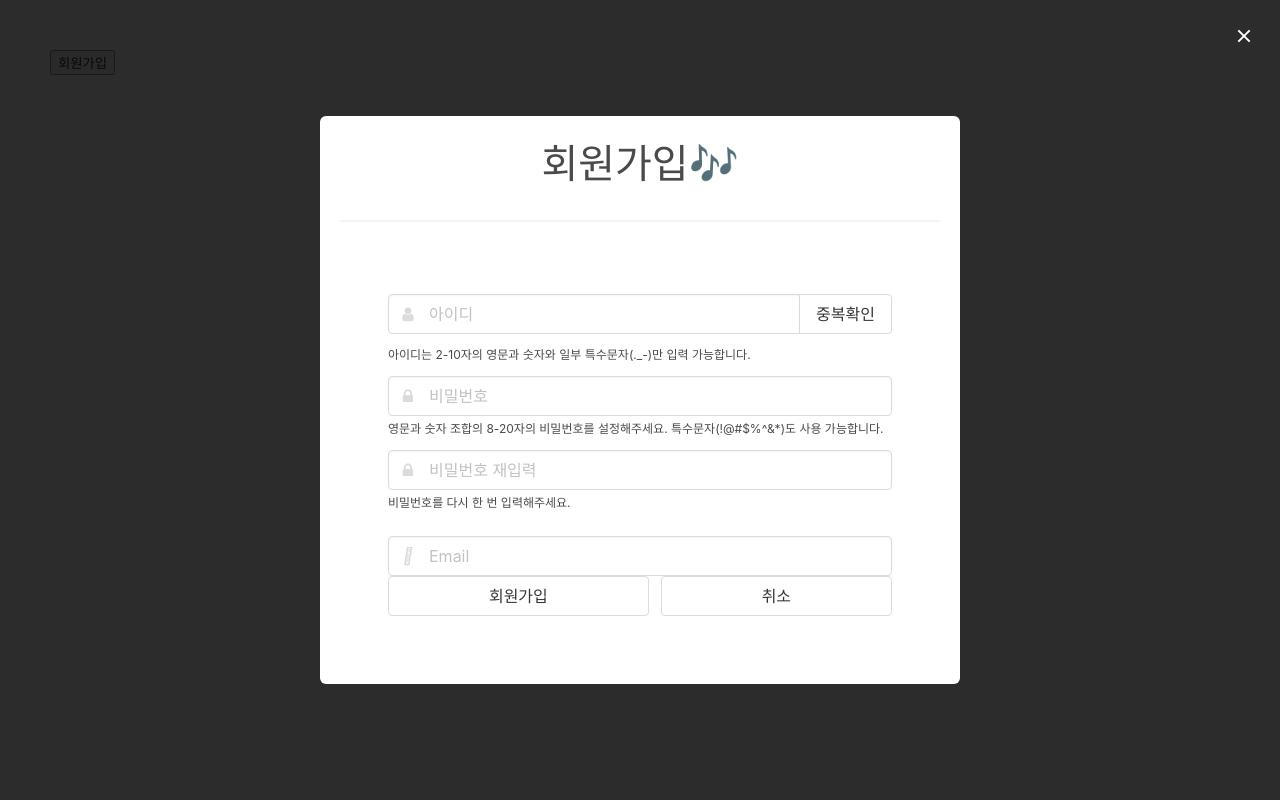
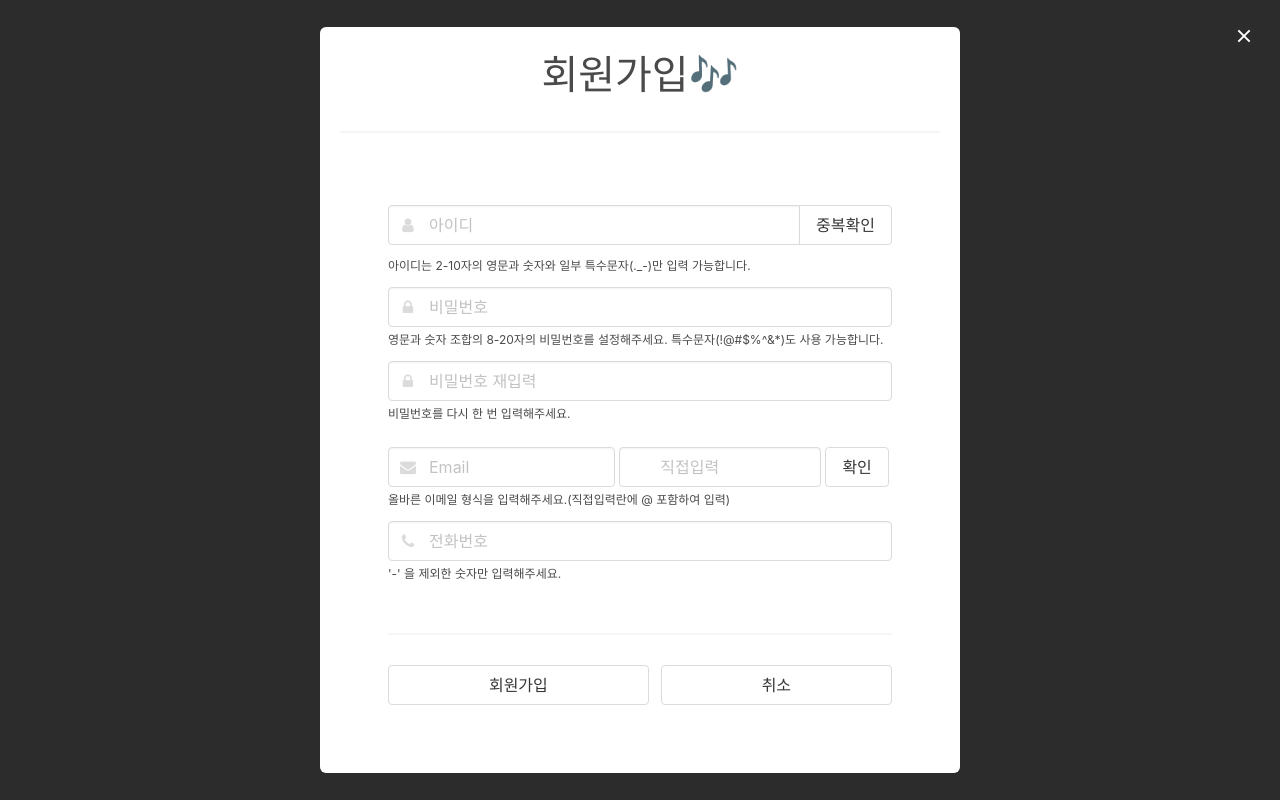
Before and after one commit to talli0505/HangHae99_Chapter1_Team5, a plain HTML site: page Chapter1/templates/register.html in a window 1280 px wide. Both pictures are taken after a click on the button "회원가입". Drawn offline with nearby package versions, Linux system fonts and the light colour scheme.

Commit message:
회원가입-모달/수정중

```diff
--- a/Chapter1/templates/register.html
+++ b/Chapter1/templates/register.html
@@ -23,44 +23,62 @@
     <script src="https://cdnjs.cloudflare.com/ajax/libs/jquery-cookie/1.4.1/jquery.cookie.js"></script>
     <style>
         .register-but {
+            display: flex;
+            flex-direction: row;
+            justify-content: center;
+            align-items: center;
+
             margin-top: 50px;
-            margin-left: 50px;
         }
         .box > p {
             font-size: 40px;
             text-align: center;
             font-family: 'Jua', sans-serif;
         }
+        .mail {
+            display: flex;
+            flex-direction: row;
+            justify-content: left;
+            align-items: center;
+
+        }
+        .content > hr {
+            margin: 50px auto 30px auto;
+        }
+
 
 
     </style>
     <script>
+        // $(document).ready(function () {
+        // open_toggle()
+        // })
+
+
         document.addEventListener('DOMContentLoaded', () => {
             // Functions to open and close a modal
-            function openModal($el) {
-                $el.classList.add('is-active');
-            }
+            // function openModal($el) {
+            //     $el.classList.add('is-active');
+            // }
 
             function closeModal($el) {
                 $el.classList.remove('is-active');
             }
 
-            function closeAllModals() {
-                (document.querySelectorAll('.modal') || []).forEach(($modal) => {
-                    closeModal($modal);
-                });
-            }
-
+            // function closeAllModals() {
+            //     (document.querySelectorAll('.modal') || []).forEach(($modal) => {
+            //         closeModal($modal);
+            //     });
+            // }
             // Add a click event on buttons to open a specific modal
-            (document.querySelectorAll('.js-modal-trigger') || []).forEach(($trigger) => {
-                const modal = $trigger.dataset.target;
-                const $target = document.getElementById(modal);
-
-                $trigger.addEventListener('click', () => {
-                    openModal($target);
-                });
-            });
-
+            // (document.querySelectorAll('.js-modal-trigger') || []).forEach(($trigger) => {
+            //     const modal = $trigger.dataset.target;
+            //     const $target = document.getElementById(modal);
+            //
+            //     $trigger.addEventListener('click', () => {
+            //         openModal($target);
+            //     });
+            // });
             // Add a click event on various child elements to close the parent modal
             (document.querySelectorAll('.modal-background, .modal-close, .modal-card-head .delete, .modal-card-foot .button') || []).forEach(($close) => {
                 const $target = $close.closest('.modal');
@@ -70,21 +88,30 @@
                 });
             });
 
-            // Add a keyboard event to close all modals
-            document.addEventListener('keydown', (event) => {
-                const e = event || window.event;
+            // // Add a keyboard event to close all modals
+            // document.addEventListener('keydown', (event) => {
+            //     const e = event || window.event;
+            //
+            //     if (e.keyCode === 27) { // Escape key
+            //         closeAllModals();
+            //     }
+            // });
+        });
 
-                if (e.keyCode === 27) { // Escape key
-                    closeAllModals();
+        function open_toggle() {
+            $('#modal-js-example').toggleClass("is-active")
         }
-            });
-        });
+
+        function close_toggle() {
+            $('#modal-js-example').toggleClass("is-hidden")
+            window.location.reload()
+        }
 
     </script>
     </head>
     <body>
     <div class="register-but">
-      <button class="js-modal-trigger" data-target="modal-js-example">회원가입</button>
+      <button onclick="open_toggle()" class="js-modal-trigger" data-target="modal-js-example">회원가입</button>
     </div>
 
     <div id="modal-js-example" class="modal">
@@ -132,35 +159,48 @@
 
                                 </div>
                             </div>
-                        <div class="control has-icons-left has-icons-right">
-                            <input class="input" type="email" placeholder="Email">
+                            <div class="field">
+                                <div class="mail">
+                                    <p class="control has-icons-left">
+                                        <input class="input" type="email" placeholder="Email" style="width: 45%">
                                         <span class="icon is-small is-left">
-                            <i class="fas fa-envelope"></i>
+                                  <i class="fa fa-envelope"></i>
                                 </span>
+                                        <input class="input" type="text" placeholder="직접입력" style="width: 40%">
+
+                                        <button class="button is-right">확인</button>
+                                    </p>
+                                </div>
+                                <p id="help-email" class="help">올바른 이메일 형식을 입력해주세요.(직접입력란에 @ 포함하여 입력)</p>
+                            </div>
+
+                            <div class="mb-5">
+                                <div class="field">
+                                    <div class="control has-icons-left" style="width:100%">
+                                        <input id="input-phone" class="input" type="text"
+                                               placeholder="전화번호">
+                                        <span class="icon is-small is-left"><i class="fa fa-phone"></i></span>
+                                    </div>
+                                    <p id="help-phone" class="help">'-' 을 제외한 숫자만 입력해주세요.</p>
 
                                 </div>
+                            </div>
+                            <hr>
 
 
                             <nav class="level is-mobile">
                                 <button class="level-item button is-sparta" onclick="sign_up()">
                                     회원가입
                                 </button>
-                            <button class="level-item button is-sparta is-outlined" onclick="toggle_sign_up()">
+                                <button class="level-item button is-sparta is-outlined" onclick="close_toggle()">
                                     취소
                                 </button>
                             </nav>
 
-
-
                         </div>
                 </article>
             </div>
-
-
         </section>
-
-
-
 
     </div>
   </div>
```
Lines whose indentation alone changed are shown as unchanged.
